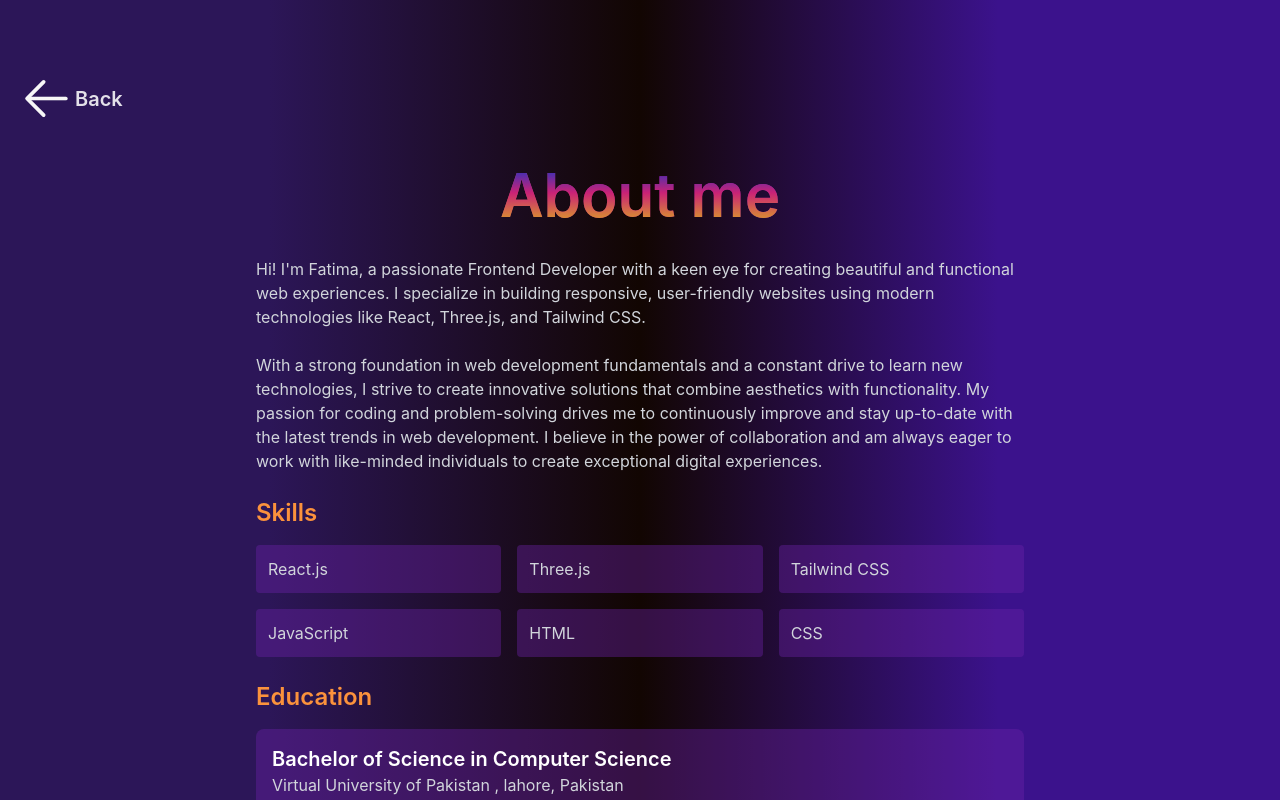
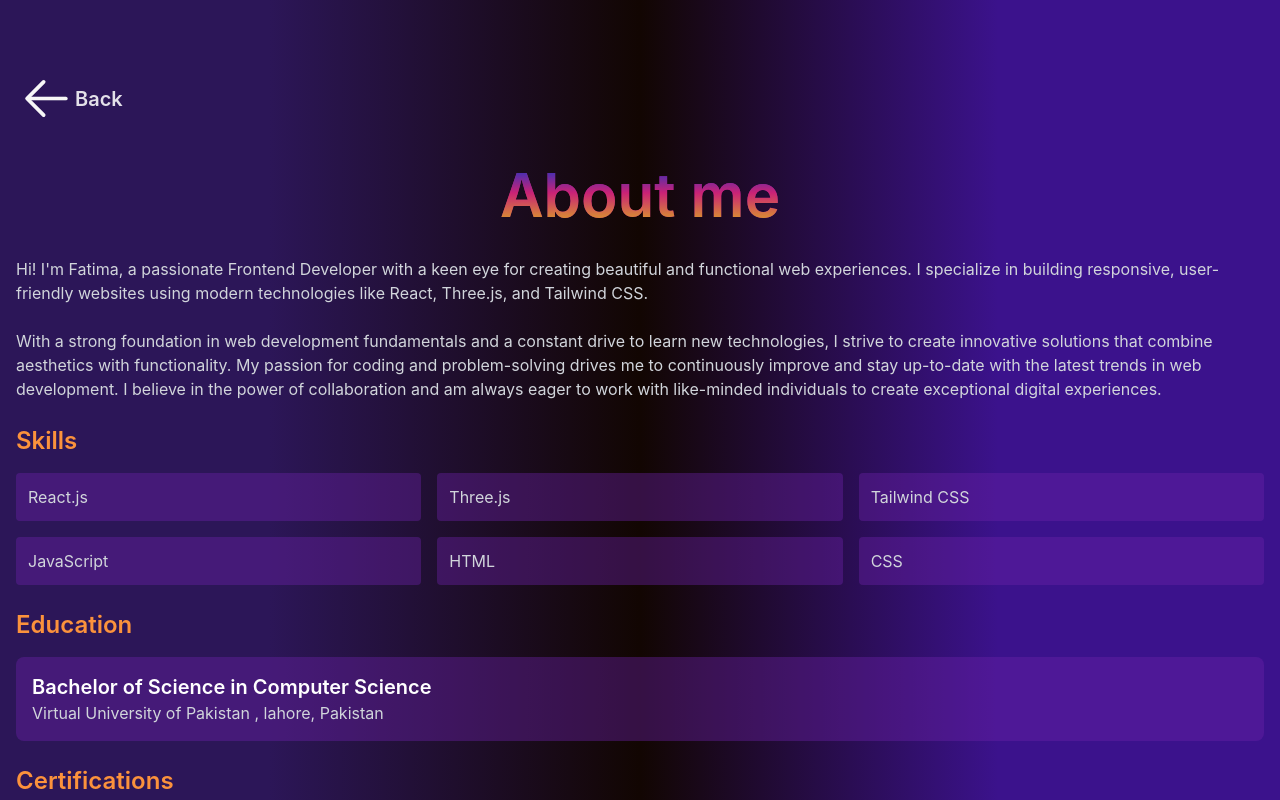
Before and after one commit to fabulousfatii/FatimaPortfolio, a React (Vite) app: page /Aboutme in a window 1280 px wide. Shown: the top 800 px of the page. Built offline with nearby package versions, Linux system fonts and the light colour scheme.

Commit message:
about page updated

```diff
--- a/src/pages/Aboutpage.jsx
+++ b/src/pages/Aboutpage.jsx
@@ -7,13 +7,13 @@
     return (
         <main>
            <div className='w-full background-3 '>
-          <div className="container mx-auto px-4 py-16">
+          <div className="container px-4 py-16">
 
           <NavLink to={"/"} className='flex items-center  '>
          <svg className='cursor-pointer hover:scale-105' width="59px" height="69px" viewBox="0 0 1024 1024" xmlns="http://www.w3.org/2000/svg" fill="#fffafa" stroke="#fffafa"><g id="SVGRepo_bgCarrier" stroke-width="0"></g><g id="SVGRepo_tracerCarrier" stroke-linecap="round" stroke-linejoin="round"></g><g id="SVGRepo_iconCarrier"><path fill="#f7f7f7" d="M224 480h640a32 32 0 1 1 0 64H224a32 32 0 0 1 0-64z"></path><path fill="#f7f7f7" d="m237.248 512 265.408 265.344a32 32 0 0 1-45.312 45.312l-288-288a32 32 0 0 1 0-45.312l288-288a32 32 0 1 1 45.312 45.312L237.248 512z"></path></g></svg>
          <span className='text-xl font-semibold cursor-pointer '>Back</span>
          </NavLink>
-            <div className="max-w-3xl mx-auto">
+            <div className=" ">
              <AnimateScroll  text={"About me"} className={` font-semibold text-6xl w-70 rounded-lg textgradient2 text-slate-300`}/>
               <div className="space-y-6  text-gray-300">
                 <motion.p initial={{opacity:0}} whileInView={{opacity:1}} transition={{duration: 2,delay:1}}  >
```
